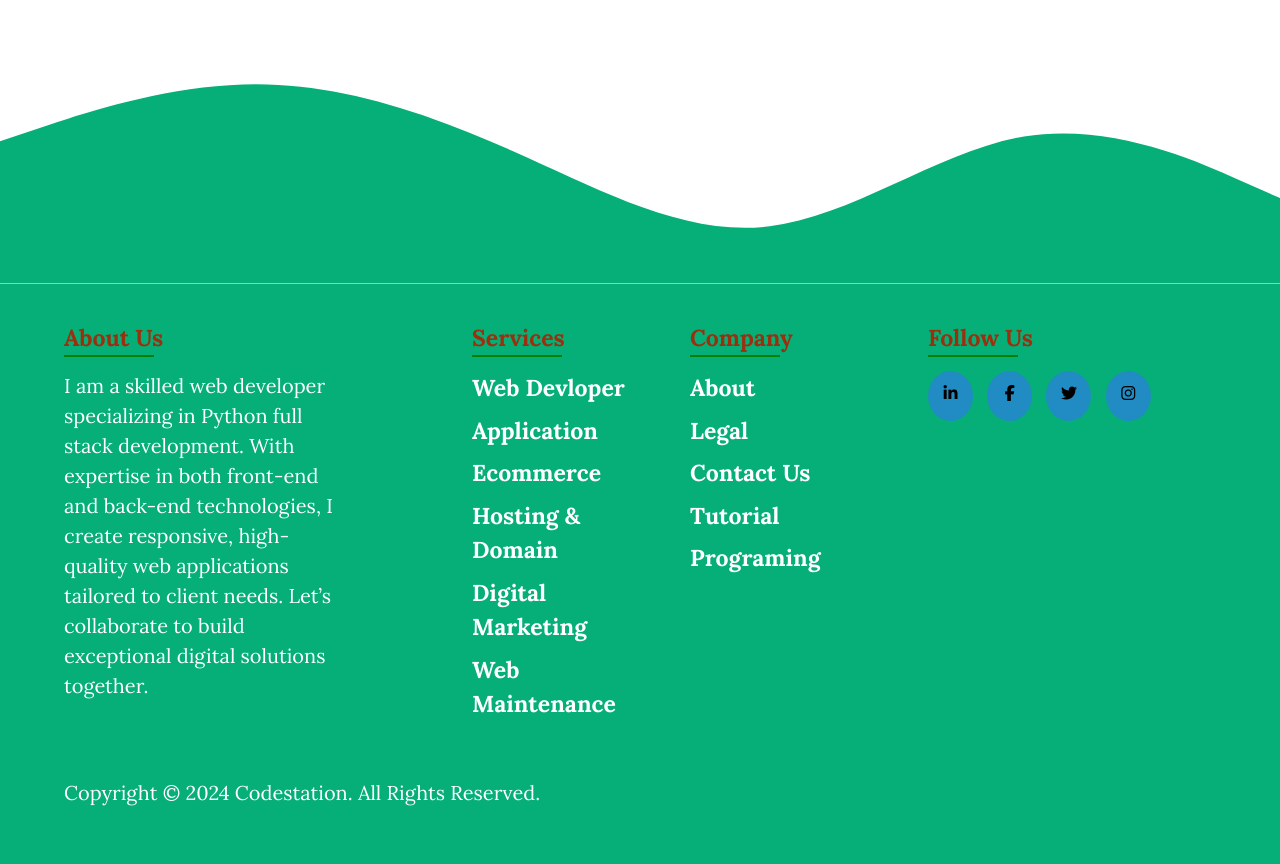
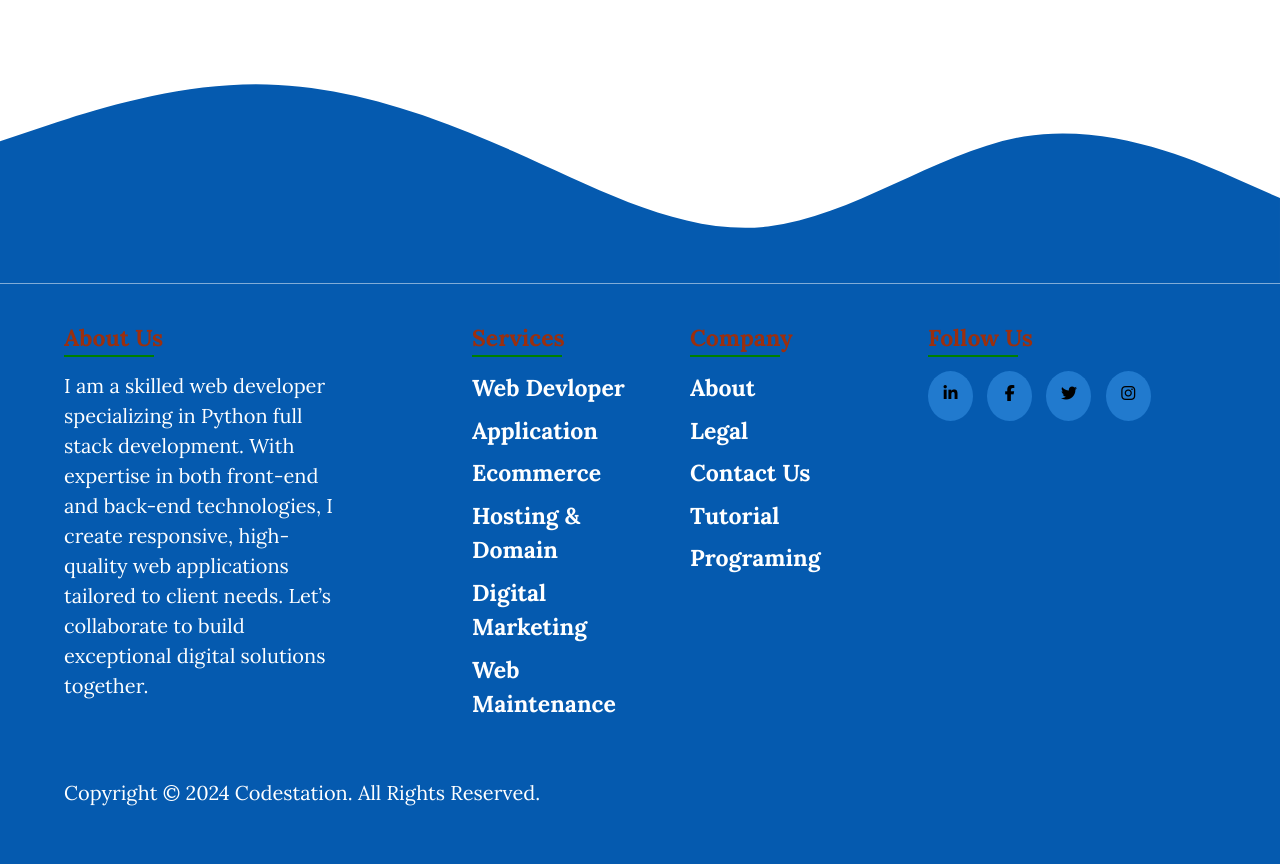
Before and after one commit to AJ0043/website, a Django app: page /About/ in a window 1280 px wide. Shown: the part 5471-6335 px from the top of the page. Run offline with Django 5.2, Linux system fonts and the light colour scheme; some libraries are stand-ins or nearby versions; some web fonts are replaced.

Commit message:
first commit

```diff
--- a/Mywebapp/Templates/About.html
+++ b/Mywebapp/Templates/About.html
@@ -885,7 +885,7 @@ a:hover {
 </div>
 
 <div class="SVG-down">
-<svg xmlns="http://www.w3.org/2000/svg" viewBox="0 0 1440 320"><path fill="rgb(5, 175, 119)" fill-opacity="1" d="M0,288L48,250.7C96,213,192,139,288,96C384,53,480,43,576,53.3C672,64,768,96,864,128C960,160,1056,192,1152,202.7C1248,213,1344,203,1392,197.3L1440,192L1440,0L1392,0C1344,0,1248,0,1152,0C1056,0,960,0,864,0C768,0,672,0,576,0C480,0,384,0,288,0C192,0,96,0,48,0L0,0Z"></path></svg>
+<svg xmlns="http://www.w3.org/2000/svg" viewBox="0 0 1440 320"><path fill="rgb(5, 90, 175)" fill-opacity="1" d="M0,288L48,250.7C96,213,192,139,288,96C384,53,480,43,576,53.3C672,64,768,96,864,128C960,160,1056,192,1152,202.7C1248,213,1344,203,1392,197.3L1440,192L1440,0L1392,0C1344,0,1248,0,1152,0C1056,0,960,0,864,0C768,0,672,0,576,0C480,0,384,0,288,0C192,0,96,0,48,0L0,0Z"></path></svg>
 </div>
 
 
@@ -900,7 +900,7 @@ a:hover {
     padding: 5rem 0;
     margin: 0 auto;
     margin-top: 300px;
-    background-color:rgb(5, 175, 119);
+    background-color:rgb(5, 90, 175);
     margin-left: 0px;
 }
 
@@ -1432,7 +1432,7 @@ a:hover {
 
 
 <div class="Footer-Svg">
-    <svg xmlns="http://www.w3.org/2000/svg" viewBox="0 0 1440 320"><path fill="rgb(5, 175, 119)" fill-opacity="1" d="M0,160L48,144C96,128,192,96,288,96C384,96,480,128,576,170.7C672,213,768,267,864,256C960,245,1056,171,1152,154.7C1248,139,1344,181,1392,202.7L1440,224L1440,320L1392,320C1344,320,1248,320,1152,320C1056,320,960,320,864,320C768,320,672,320,576,320C480,320,384,320,288,320C192,320,96,320,48,320L0,320Z"></path></svg>
+    <svg xmlns="http://www.w3.org/2000/svg" viewBox="0 0 1440 320"><path fill="rgb(5, 90, 175   )" fill-opacity="1" d="M0,160L48,144C96,128,192,96,288,96C384,96,480,128,576,170.7C672,213,768,267,864,256C960,245,1056,171,1152,154.7C1248,139,1344,181,1392,202.7L1440,224L1440,320L1392,320C1344,320,1248,320,1152,320C1056,320,960,320,864,320C768,320,672,320,576,320C480,320,384,320,288,320C192,320,96,320,48,320L0,320Z"></path></svg>
 
 </div>
 
@@ -1512,7 +1512,7 @@ a:hover {
 footer {
     display: flex;
     flex-wrap: wrap;
-    background-color:rgb(5, 175, 119);
+    background-color:rgb(5, 90, 175);
     padding: 40px 5%;
     color: black;
     margin-top:00px;
--- a/Mywebapp/Templates/App.html
+++ b/Mywebapp/Templates/App.html
@@ -1369,7 +1369,7 @@
 
 
     <div class="Footer-Svg">
-        <svg xmlns="http://www.w3.org/2000/svg" viewBox="0 0 1440 320"><path fill="rgb(5, 175, 119)" fill-opacity="1" d="M0,160L48,144C96,128,192,96,288,96C384,96,480,128,576,170.7C672,213,768,267,864,256C960,245,1056,171,1152,154.7C1248,139,1344,181,1392,202.7L1440,224L1440,320L1392,320C1344,320,1248,320,1152,320C1056,320,960,320,864,320C768,320,672,320,576,320C480,320,384,320,288,320C192,320,96,320,48,320L0,320Z"></path></svg>
+        <svg xmlns="http://www.w3.org/2000/svg" viewBox="0 0 1440 320"><path fill="rgb(5, 90, 175   )" fill-opacity="1" d="M0,160L48,144C96,128,192,96,288,96C384,96,480,128,576,170.7C672,213,768,267,864,256C960,245,1056,171,1152,154.7C1248,139,1344,181,1392,202.7L1440,224L1440,320L1392,320C1344,320,1248,320,1152,320C1056,320,960,320,864,320C768,320,672,320,576,320C480,320,384,320,288,320C192,320,96,320,48,320L0,320Z"></path></svg>
 
     </div>
 
@@ -1449,7 +1449,7 @@
     footer {
         display: flex;
         flex-wrap: wrap;
-        background-color:rgb(5, 175, 119);
+        background-color:rgb(5, 90, 175);
         padding: 40px 5%;
         color: black;
         margin-top:00px;
--- a/Mywebapp/Templates/Blog.html
+++ b/Mywebapp/Templates/Blog.html
@@ -403,7 +403,7 @@
 
 
 <div class="Footer-Svg">
-    <svg xmlns="http://www.w3.org/2000/svg" viewBox="0 0 1440 320"><path fill="rgb(5, 175, 119)" fill-opacity="1" d="M0,160L48,144C96,128,192,96,288,96C384,96,480,128,576,170.7C672,213,768,267,864,256C960,245,1056,171,1152,154.7C1248,139,1344,181,1392,202.7L1440,224L1440,320L1392,320C1344,320,1248,320,1152,320C1056,320,960,320,864,320C768,320,672,320,576,320C480,320,384,320,288,320C192,320,96,320,48,320L0,320Z"></path></svg>
+    <svg xmlns="http://www.w3.org/2000/svg" viewBox="0 0 1440 320"><path fill="rgb(5, 90, 175   )" fill-opacity="1" d="M0,160L48,144C96,128,192,96,288,96C384,96,480,128,576,170.7C672,213,768,267,864,256C960,245,1056,171,1152,154.7C1248,139,1344,181,1392,202.7L1440,224L1440,320L1392,320C1344,320,1248,320,1152,320C1056,320,960,320,864,320C768,320,672,320,576,320C480,320,384,320,288,320C192,320,96,320,48,320L0,320Z"></path></svg>
 
 </div>
 
@@ -483,7 +483,7 @@
 footer {
     display: flex;
     flex-wrap: wrap;
-    background-color:rgb(5, 175, 119);
+    background-color:rgb(5, 90, 175);
     padding: 40px 5%;
     color: black;
     margin-top:00px;
--- a/Mywebapp/Templates/Contact.html
+++ b/Mywebapp/Templates/Contact.html
@@ -838,7 +838,7 @@ box-shadow: rgba(50, 50, 93, 0.25) 0px 50px 100px -20px, rgba(0, 0, 0, 0.3) 0px
 </style>
 
 <div class="Footer-Svg">
-    <svg xmlns="http://www.w3.org/2000/svg" viewBox="0 0 1440 320"><path fill="rgb(5, 175, 119)" fill-opacity="1" d="M0,160L48,144C96,128,192,96,288,96C384,96,480,128,576,170.7C672,213,768,267,864,256C960,245,1056,171,1152,154.7C1248,139,1344,181,1392,202.7L1440,224L1440,320L1392,320C1344,320,1248,320,1152,320C1056,320,960,320,864,320C768,320,672,320,576,320C480,320,384,320,288,320C192,320,96,320,48,320L0,320Z"></path></svg>
+    <svg xmlns="http://www.w3.org/2000/svg" viewBox="0 0 1440 320"><path fill="rgb(5, 90, 175   )" fill-opacity="1" d="M0,160L48,144C96,128,192,96,288,96C384,96,480,128,576,170.7C672,213,768,267,864,256C960,245,1056,171,1152,154.7C1248,139,1344,181,1392,202.7L1440,224L1440,320L1392,320C1344,320,1248,320,1152,320C1056,320,960,320,864,320C768,320,672,320,576,320C480,320,384,320,288,320C192,320,96,320,48,320L0,320Z"></path></svg>
 
 </div>
 
@@ -918,7 +918,7 @@ box-shadow: rgba(50, 50, 93, 0.25) 0px 50px 100px -20px, rgba(0, 0, 0, 0.3) 0px
 footer {
     display: flex;
     flex-wrap: wrap;
-    background-color:rgb(5, 175, 119);
+    background-color:rgb(5, 90, 175);
     padding: 40px 5%;
     color: black;
     margin-top:00px;
--- a/Mywebapp/Templates/Develop.html
+++ b/Mywebapp/Templates/Develop.html
@@ -1496,7 +1496,7 @@
 
 
     <div class="Footer-Svg">
-        <svg xmlns="http://www.w3.org/2000/svg" viewBox="0 0 1440 320"><path fill="rgb(5, 175, 119)" fill-opacity="1" d="M0,160L48,144C96,128,192,96,288,96C384,96,480,128,576,170.7C672,213,768,267,864,256C960,245,1056,171,1152,154.7C1248,139,1344,181,1392,202.7L1440,224L1440,320L1392,320C1344,320,1248,320,1152,320C1056,320,960,320,864,320C768,320,672,320,576,320C480,320,384,320,288,320C192,320,96,320,48,320L0,320Z"></path></svg>
+        <svg xmlns="http://www.w3.org/2000/svg" viewBox="0 0 1440 320"><path fill="rgb(5, 90, 175   )" fill-opacity="1" d="M0,160L48,144C96,128,192,96,288,96C384,96,480,128,576,170.7C672,213,768,267,864,256C960,245,1056,171,1152,154.7C1248,139,1344,181,1392,202.7L1440,224L1440,320L1392,320C1344,320,1248,320,1152,320C1056,320,960,320,864,320C768,320,672,320,576,320C480,320,384,320,288,320C192,320,96,320,48,320L0,320Z"></path></svg>
 
     </div>
 
@@ -1576,7 +1576,7 @@
     footer {
         display: flex;
         flex-wrap: wrap;
-        background-color:rgb(5, 175, 119);
+        background-color:rgb(5, 90, 175);
         padding: 40px 5%;
         color: black;
         margin-top:00px;
--- a/Mywebapp/Templates/Digital.html
+++ b/Mywebapp/Templates/Digital.html
@@ -323,7 +323,7 @@
 
 
 <div class="Footer-Svg">
-    <svg xmlns="http://www.w3.org/2000/svg" viewBox="0 0 1440 320"><path fill="rgb(5, 175, 119)" fill-opacity="1" d="M0,160L48,144C96,128,192,96,288,96C384,96,480,128,576,170.7C672,213,768,267,864,256C960,245,1056,171,1152,154.7C1248,139,1344,181,1392,202.7L1440,224L1440,320L1392,320C1344,320,1248,320,1152,320C1056,320,960,320,864,320C768,320,672,320,576,320C480,320,384,320,288,320C192,320,96,320,48,320L0,320Z"></path></svg>
+    <svg xmlns="http://www.w3.org/2000/svg" viewBox="0 0 1440 320"><path fill="rgb(5, 90, 175   )" fill-opacity="1" d="M0,160L48,144C96,128,192,96,288,96C384,96,480,128,576,170.7C672,213,768,267,864,256C960,245,1056,171,1152,154.7C1248,139,1344,181,1392,202.7L1440,224L1440,320L1392,320C1344,320,1248,320,1152,320C1056,320,960,320,864,320C768,320,672,320,576,320C480,320,384,320,288,320C192,320,96,320,48,320L0,320Z"></path></svg>
 
 </div>
 
@@ -403,7 +403,7 @@
 footer {
     display: flex;
     flex-wrap: wrap;
-    background-color:rgb(5, 175, 119);
+    background-color:rgb(5, 90, 175);
     padding: 40px 5%;
     color: black;
     margin-top:00px;
--- a/Mywebapp/Templates/Ecom.html
+++ b/Mywebapp/Templates/Ecom.html
@@ -1229,7 +1229,7 @@
 
 
     <div class="Footer-Svg">
-        <svg xmlns="http://www.w3.org/2000/svg" viewBox="0 0 1440 320"><path fill="rgb(5, 175, 119)" fill-opacity="1" d="M0,160L48,144C96,128,192,96,288,96C384,96,480,128,576,170.7C672,213,768,267,864,256C960,245,1056,171,1152,154.7C1248,139,1344,181,1392,202.7L1440,224L1440,320L1392,320C1344,320,1248,320,1152,320C1056,320,960,320,864,320C768,320,672,320,576,320C480,320,384,320,288,320C192,320,96,320,48,320L0,320Z"></path></svg>
+        <svg xmlns="http://www.w3.org/2000/svg" viewBox="0 0 1440 320"><path fill="rgb(5, 90, 175   )" fill-opacity="1" d="M0,160L48,144C96,128,192,96,288,96C384,96,480,128,576,170.7C672,213,768,267,864,256C960,245,1056,171,1152,154.7C1248,139,1344,181,1392,202.7L1440,224L1440,320L1392,320C1344,320,1248,320,1152,320C1056,320,960,320,864,320C768,320,672,320,576,320C480,320,384,320,288,320C192,320,96,320,48,320L0,320Z"></path></svg>
 
     </div>
 
@@ -1309,7 +1309,7 @@
     footer {
         display: flex;
         flex-wrap: wrap;
-        background-color:rgb(5, 175, 119);
+        background-color:rgb(5, 90, 175);
         padding: 40px 5%;
         color: black;
         margin-top:00px;
--- a/Mywebapp/Templates/Host.html
+++ b/Mywebapp/Templates/Host.html
@@ -1513,7 +1513,7 @@
 
 
     <div class="Footer-Svg">
-        <svg xmlns="http://www.w3.org/2000/svg" viewBox="0 0 1440 320"><path fill="rgb(5, 175, 119)" fill-opacity="1" d="M0,160L48,144C96,128,192,96,288,96C384,96,480,128,576,170.7C672,213,768,267,864,256C960,245,1056,171,1152,154.7C1248,139,1344,181,1392,202.7L1440,224L1440,320L1392,320C1344,320,1248,320,1152,320C1056,320,960,320,864,320C768,320,672,320,576,320C480,320,384,320,288,320C192,320,96,320,48,320L0,320Z"></path></svg>
+        <svg xmlns="http://www.w3.org/2000/svg" viewBox="0 0 1440 320"><path fill="rgb(5, 90, 175   )" fill-opacity="1" d="M0,160L48,144C96,128,192,96,288,96C384,96,480,128,576,170.7C672,213,768,267,864,256C960,245,1056,171,1152,154.7C1248,139,1344,181,1392,202.7L1440,224L1440,320L1392,320C1344,320,1248,320,1152,320C1056,320,960,320,864,320C768,320,672,320,576,320C480,320,384,320,288,320C192,320,96,320,48,320L0,320Z"></path></svg>
 
     </div>
 
@@ -1593,7 +1593,7 @@
     footer {
         display: flex;
         flex-wrap: wrap;
-        background-color:rgb(5, 175, 119);
+        background-color:rgb(5, 90, 175);
         padding: 40px 5%;
         color: black;
         margin-top:00px;
--- a/Mywebapp/Templates/Learn.html
+++ b/Mywebapp/Templates/Learn.html
@@ -761,7 +761,7 @@ html {
 
 
 <div class="Footer-Svg">
-    <svg xmlns="http://www.w3.org/2000/svg" viewBox="0 0 1440 320"><path fill="rgb(5, 175, 119)" fill-opacity="1" d="M0,160L48,144C96,128,192,96,288,96C384,96,480,128,576,170.7C672,213,768,267,864,256C960,245,1056,171,1152,154.7C1248,139,1344,181,1392,202.7L1440,224L1440,320L1392,320C1344,320,1248,320,1152,320C1056,320,960,320,864,320C768,320,672,320,576,320C480,320,384,320,288,320C192,320,96,320,48,320L0,320Z"></path></svg>
+    <svg xmlns="http://www.w3.org/2000/svg" viewBox="0 0 1440 320"><path fill="rgb(5, 90, 175   )" fill-opacity="1" d="M0,160L48,144C96,128,192,96,288,96C384,96,480,128,576,170.7C672,213,768,267,864,256C960,245,1056,171,1152,154.7C1248,139,1344,181,1392,202.7L1440,224L1440,320L1392,320C1344,320,1248,320,1152,320C1056,320,960,320,864,320C768,320,672,320,576,320C480,320,384,320,288,320C192,320,96,320,48,320L0,320Z"></path></svg>
 
 </div>
 
@@ -841,7 +841,7 @@ html {
 footer {
     display: flex;
     flex-wrap: wrap;
-    background-color:rgb(5, 175, 119);
+    background-color:rgb(5, 90, 175);
     padding: 40px 5%;
     color: black;
     margin-top:00px;
--- a/Mywebapp/Templates/Login.html
+++ b/Mywebapp/Templates/Login.html
@@ -131,7 +131,7 @@ margin-top: 100px;
 }
 
 .submit-form {
-background-color: rgb(5, 175, 119);
+background-color: rgb(5, 90, 175);
 }
 
 .logoimg {
@@ -356,7 +356,7 @@ margin-left: 20px;
 
 
 <div class="Footer-Svg">
-    <svg xmlns="http://www.w3.org/2000/svg" viewBox="0 0 1440 320"><path fill="rgb(5, 175, 119)" fill-opacity="1" d="M0,160L48,144C96,128,192,96,288,96C384,96,480,128,576,170.7C672,213,768,267,864,256C960,245,1056,171,1152,154.7C1248,139,1344,181,1392,202.7L1440,224L1440,320L1392,320C1344,320,1248,320,1152,320C1056,320,960,320,864,320C768,320,672,320,576,320C480,320,384,320,288,320C192,320,96,320,48,320L0,320Z"></path></svg>
+    <svg xmlns="http://www.w3.org/2000/svg" viewBox="0 0 1440 320"><path fill="rgb(5, 90, 175   )" fill-opacity="1" d="M0,160L48,144C96,128,192,96,288,96C384,96,480,128,576,170.7C672,213,768,267,864,256C960,245,1056,171,1152,154.7C1248,139,1344,181,1392,202.7L1440,224L1440,320L1392,320C1344,320,1248,320,1152,320C1056,320,960,320,864,320C768,320,672,320,576,320C480,320,384,320,288,320C192,320,96,320,48,320L0,320Z"></path></svg>
 
 </div>
 
@@ -436,7 +436,7 @@ margin-left: 20px;
 footer {
     display: flex;
     flex-wrap: wrap;
-    background-color:rgb(5, 175, 119);
+    background-color:rgb(5, 90, 175);
     padding: 40px 5%;
     color: black;
     margin-top:00px;
--- a/Mywebapp/Templates/Program.html
+++ b/Mywebapp/Templates/Program.html
@@ -508,7 +508,7 @@ html {
 
 
  <div class="Footer-Svg">
-    <svg xmlns="http://www.w3.org/2000/svg" viewBox="0 0 1440 320"><path fill="rgb(5, 175, 119)" fill-opacity="1" d="M0,160L48,144C96,128,192,96,288,96C384,96,480,128,576,170.7C672,213,768,267,864,256C960,245,1056,171,1152,154.7C1248,139,1344,181,1392,202.7L1440,224L1440,320L1392,320C1344,320,1248,320,1152,320C1056,320,960,320,864,320C768,320,672,320,576,320C480,320,384,320,288,320C192,320,96,320,48,320L0,320Z"></path></svg>
+    <svg xmlns="http://www.w3.org/2000/svg" viewBox="0 0 1440 320"><path fill="rgb(5, 90, 175   )" fill-opacity="1" d="M0,160L48,144C96,128,192,96,288,96C384,96,480,128,576,170.7C672,213,768,267,864,256C960,245,1056,171,1152,154.7C1248,139,1344,181,1392,202.7L1440,224L1440,320L1392,320C1344,320,1248,320,1152,320C1056,320,960,320,864,320C768,320,672,320,576,320C480,320,384,320,288,320C192,320,96,320,48,320L0,320Z"></path></svg>
 
 </div>
 
@@ -588,7 +588,7 @@ html {
 footer {
     display: flex;
     flex-wrap: wrap;
-    background-color:rgb(5, 175, 119);
+    background-color:rgb(5, 90, 175);
     padding: 40px 5%;
     color: black;
     margin-top:00px;
--- a/Mywebapp/Templates/Ragister.html
+++ b/Mywebapp/Templates/Ragister.html
@@ -362,7 +362,7 @@ margin-left: 20px;
 
 
 <div class="Footer-Svg">
-    <svg xmlns="http://www.w3.org/2000/svg" viewBox="0 0 1440 320"><path fill="rgb(5, 175, 119)" fill-opacity="1" d="M0,160L48,144C96,128,192,96,288,96C384,96,480,128,576,170.7C672,213,768,267,864,256C960,245,1056,171,1152,154.7C1248,139,1344,181,1392,202.7L1440,224L1440,320L1392,320C1344,320,1248,320,1152,320C1056,320,960,320,864,320C768,320,672,320,576,320C480,320,384,320,288,320C192,320,96,320,48,320L0,320Z"></path></svg>
+    <svg xmlns="http://www.w3.org/2000/svg" viewBox="0 0 1440 320"><path fill="rgb(5, 90, 175   )" fill-opacity="1" d="M0,160L48,144C96,128,192,96,288,96C384,96,480,128,576,170.7C672,213,768,267,864,256C960,245,1056,171,1152,154.7C1248,139,1344,181,1392,202.7L1440,224L1440,320L1392,320C1344,320,1248,320,1152,320C1056,320,960,320,864,320C768,320,672,320,576,320C480,320,384,320,288,320C192,320,96,320,48,320L0,320Z"></path></svg>
 
 </div>
 
@@ -442,7 +442,7 @@ margin-left: 20px;
 footer {
     display: flex;
     flex-wrap: wrap;
-    background-color:rgb(5, 175, 119);
+    background-color:rgb(5, 90, 175);
     padding: 40px 5%;
     color: black;
     margin-top:00px;
--- a/Mywebapp/Templates/Service.html
+++ b/Mywebapp/Templates/Service.html
@@ -775,7 +775,7 @@ html {
 
 
 <div class="Footer-Svg">
-    <svg xmlns="http://www.w3.org/2000/svg" viewBox="0 0 1440 320"><path fill="rgb(5, 175, 119)" fill-opacity="1" d="M0,160L48,144C96,128,192,96,288,96C384,96,480,128,576,170.7C672,213,768,267,864,256C960,245,1056,171,1152,154.7C1248,139,1344,181,1392,202.7L1440,224L1440,320L1392,320C1344,320,1248,320,1152,320C1056,320,960,320,864,320C768,320,672,320,576,320C480,320,384,320,288,320C192,320,96,320,48,320L0,320Z"></path></svg>
+    <svg xmlns="http://www.w3.org/2000/svg" viewBox="0 0 1440 320"><path fill="rgb(5, 90, 175   )" fill-opacity="1" d="M0,160L48,144C96,128,192,96,288,96C384,96,480,128,576,170.7C672,213,768,267,864,256C960,245,1056,171,1152,154.7C1248,139,1344,181,1392,202.7L1440,224L1440,320L1392,320C1344,320,1248,320,1152,320C1056,320,960,320,864,320C768,320,672,320,576,320C480,320,384,320,288,320C192,320,96,320,48,320L0,320Z"></path></svg>
 
 </div>
 
@@ -855,7 +855,7 @@ html {
 footer {
     display: flex;
     flex-wrap: wrap;
-    background-color:rgb(5, 175, 119);
+    background-color:rgb(5, 90, 175);
     padding: 40px 5%;
     color: black;
     margin-top:00px;
--- a/Mywebapp/Templates/Webd.html
+++ b/Mywebapp/Templates/Webd.html
@@ -1485,7 +1485,7 @@
 
 
     <div class="Footer-Svg">
-        <svg xmlns="http://www.w3.org/2000/svg" viewBox="0 0 1440 320"><path fill="rgb(5, 175, 119)" fill-opacity="1" d="M0,160L48,144C96,128,192,96,288,96C384,96,480,128,576,170.7C672,213,768,267,864,256C960,245,1056,171,1152,154.7C1248,139,1344,181,1392,202.7L1440,224L1440,320L1392,320C1344,320,1248,320,1152,320C1056,320,960,320,864,320C768,320,672,320,576,320C480,320,384,320,288,320C192,320,96,320,48,320L0,320Z"></path></svg>
+        <svg xmlns="http://www.w3.org/2000/svg" viewBox="0 0 1440 320"><path fill="rgb(5, 90, 175   )" fill-opacity="1" d="M0,160L48,144C96,128,192,96,288,96C384,96,480,128,576,170.7C672,213,768,267,864,256C960,245,1056,171,1152,154.7C1248,139,1344,181,1392,202.7L1440,224L1440,320L1392,320C1344,320,1248,320,1152,320C1056,320,960,320,864,320C768,320,672,320,576,320C480,320,384,320,288,320C192,320,96,320,48,320L0,320Z"></path></svg>
 
     </div>
 
@@ -1565,7 +1565,7 @@
     footer {
         display: flex;
         flex-wrap: wrap;
-        background-color:rgb(5, 175, 119);
+        background-color:rgb(5, 90, 175);
         padding: 40px 5%;
         color: black;
         margin-top:00px;
```
Also changed, not shown: Mywebapp/Templates/Domain.html (+64 -4 lines), Mywebapp/Templates/Home.html (+12 -12 lines), db.sqlite3.
